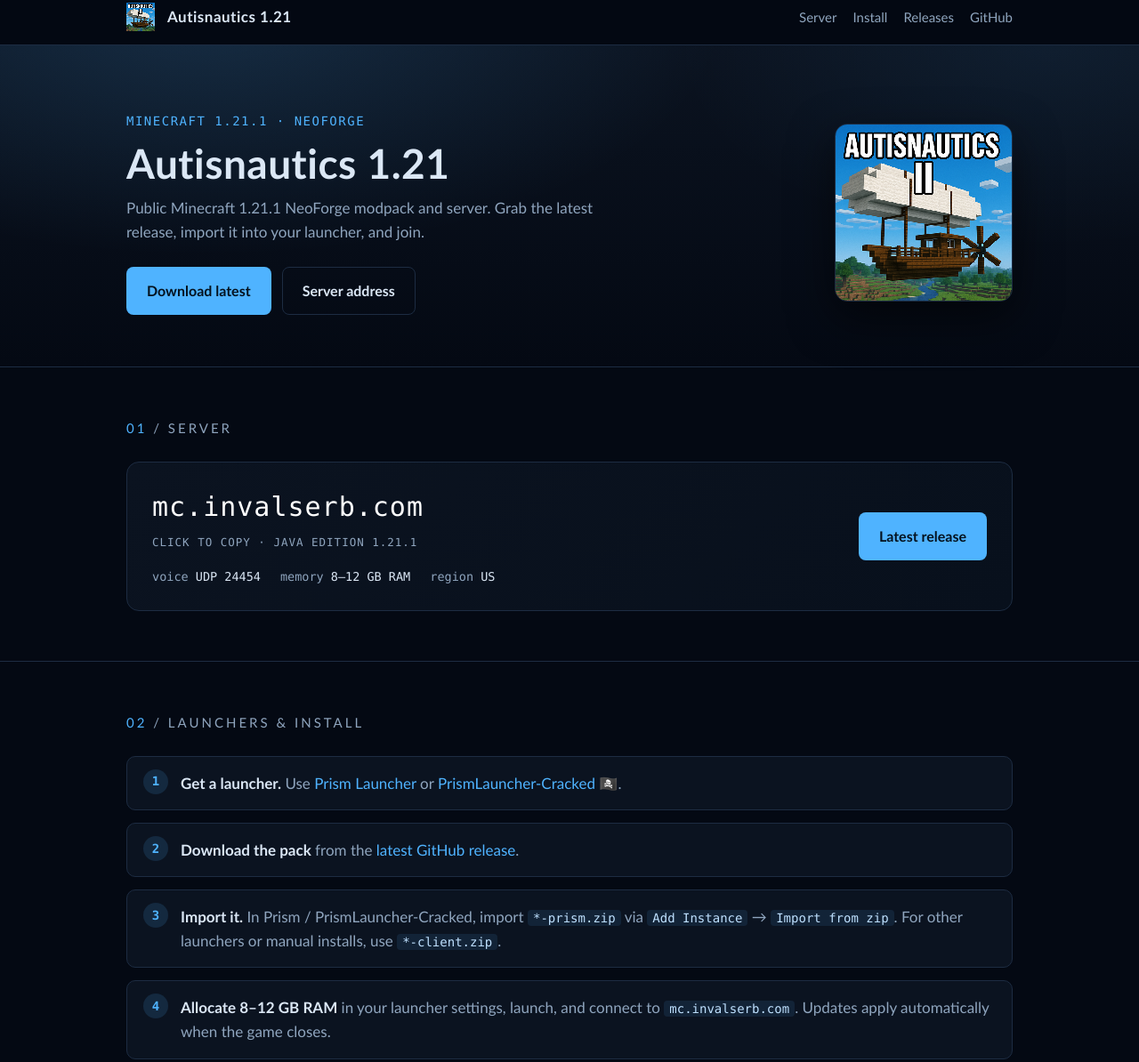
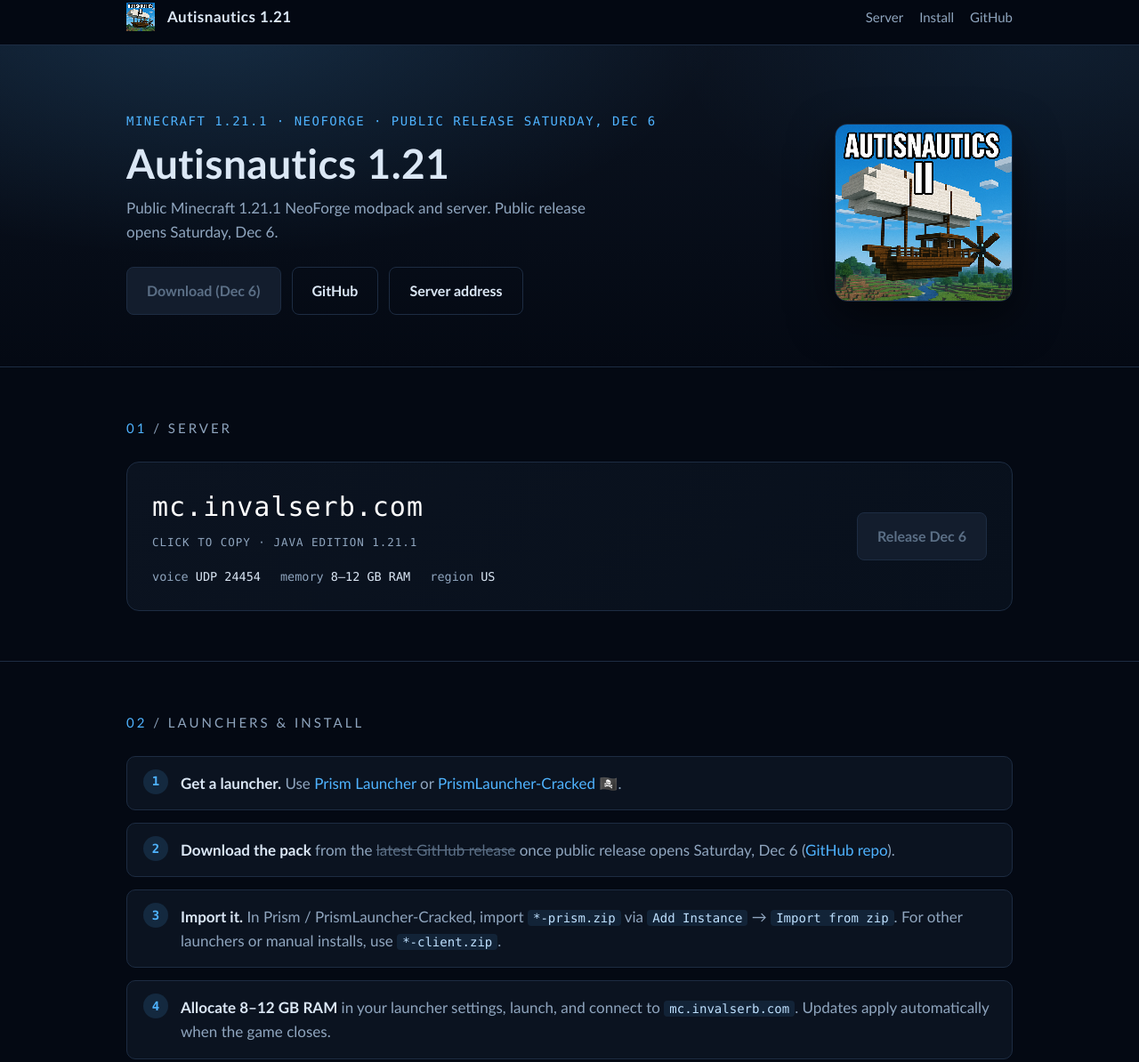
Before and after one commit to InvalidArgument3/invalserb-site, a plain HTML site: page index.html in a window 1280 px wide. Shown: the part 12-1206 px from the top of the page at 89% size. Drawn offline with Linux system fonts and the light colour scheme.

Commit message:
Grey out download links until Saturday Dec 6 public release; keep GitHub link

```diff
--- a/index.html
+++ b/index.html
@@ -72,6 +72,11 @@
   .btn-primary:hover { background: #6cc0ff; text-decoration: none; }
   .btn-ghost { background: transparent; border-color: var(--line); color: var(--text); }
   .btn-ghost:hover { border-color: var(--accent); color: var(--accent); text-decoration: none; }
+  .btn-disabled {
+    background: #131d2d; border-color: var(--line); color: #5b6f86;
+    cursor: not-allowed; pointer-events: none; user-select: none;
+  }
+  .disabled-link { color: #5b6f86; cursor: not-allowed; text-decoration: line-through; }
 
   /* sections */
   section { padding: 56px 0; border-bottom: 1px solid var(--line); }
@@ -133,7 +138,6 @@
     <nav>
       <a href="#server">Server</a>
       <a href="#install">Install</a>
-      <a href="https://github.com/InvalidArgument3/Autisnautics-1.21/releases/latest">Releases</a>
       <a href="https://github.com/InvalidArgument3/Autisnautics-1.21">GitHub</a>
     </nav>
   </div>
@@ -142,11 +146,12 @@
 <div class="hero">
   <div class="wrap">
     <div>
-      <div class="kicker">Minecraft 1.21.1 · NeoForge</div>
+      <div class="kicker">Minecraft 1.21.1 · NeoForge · Public release Saturday, Dec 6</div>
       <h1>Autisnautics 1.21</h1>
-      <p class="lead">Public Minecraft 1.21.1 NeoForge modpack and server. Grab the latest release, import it into your launcher, and join.</p>
+      <p class="lead">Public Minecraft 1.21.1 NeoForge modpack and server. Public release opens Saturday, Dec 6.</p>
       <div class="btns">
-        <a class="btn btn-primary" href="https://github.com/InvalidArgument3/Autisnautics-1.21/releases/latest">Download latest</a>
+        <span class="btn btn-disabled" aria-disabled="true">Download (Dec 6)</span>
+        <a class="btn btn-ghost" href="https://github.com/InvalidArgument3/Autisnautics-1.21">GitHub</a>
         <a class="btn btn-ghost" href="#server">Server address</a>
       </div>
     </div>
@@ -167,7 +172,7 @@
         </div>
       </div>
       <div class="btns">
-        <a class="btn btn-primary" href="https://github.com/InvalidArgument3/Autisnautics-1.21/releases/latest">Latest release</a>
+        <span class="btn btn-disabled" aria-disabled="true">Release Dec 6</span>
       </div>
     </div>
   </div>
@@ -178,7 +183,7 @@
     <h2><span>02</span> / Launchers &amp; Install</h2>
     <ol class="steps">
       <li><b>Get a launcher.</b> Use <a href="https://prismlauncher.org/">Prism Launcher</a> or <a href="https://github.com/Diegiwg/PrismLauncher-Cracked/releases/latest">PrismLauncher-Cracked</a> 🏴‍☠️.</li>
-      <li><b>Download the pack</b> from the <a href="https://github.com/InvalidArgument3/Autisnautics-1.21/releases/latest">latest GitHub release</a>.</li>
+      <li><b>Download the pack</b> from the <span class="disabled-link">latest GitHub release</span> once public release opens Saturday, Dec 6 (<a href="https://github.com/InvalidArgument3/Autisnautics-1.21">GitHub repo</a>).</li>
       <li><b>Import it.</b> In Prism / PrismLauncher-Cracked, import <code>*-prism.zip</code> via <code>Add Instance</code> → <code>Import from zip</code>. For other launchers or manual installs, use <code>*-client.zip</code>.</li>
       <li><b>Allocate 8–12 GB RAM</b> in your launcher settings, launch, and connect to <code>mc.invalserb.com</code>. Updates apply automatically when the game closes.</li>
     </ol>
@@ -191,7 +196,7 @@
     <span class="dot">·</span>
     <a href="https://github.com/InvalidArgument3/Autisnautics-1.21">GitHub</a>
     <span class="dot">·</span>
-    <a href="https://github.com/InvalidArgument3/Autisnautics-1.21/releases/latest">Latest release</a>
+    <span>Public release Saturday, Dec 6</span>
   </div>
 </footer>
 
```
